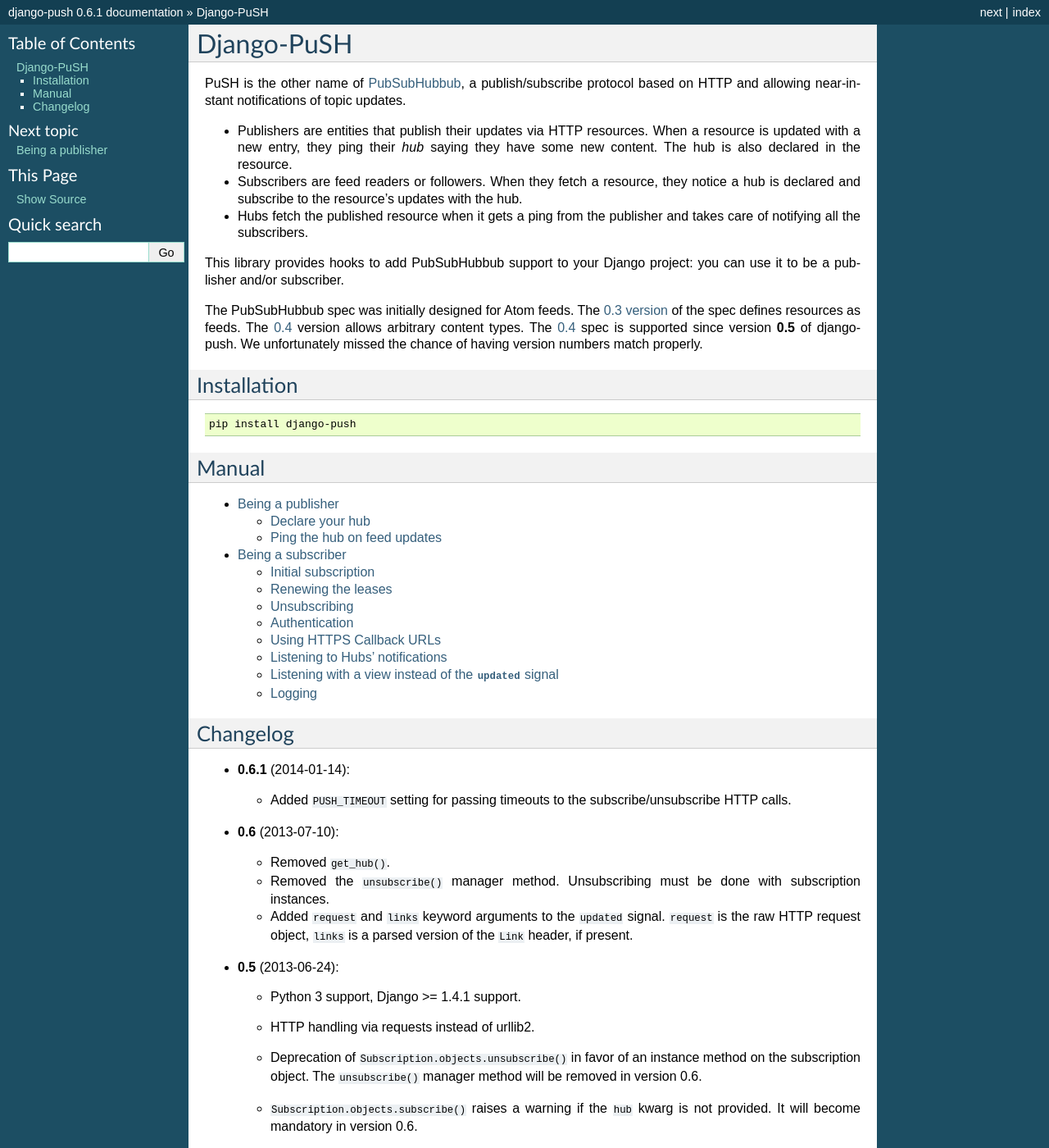
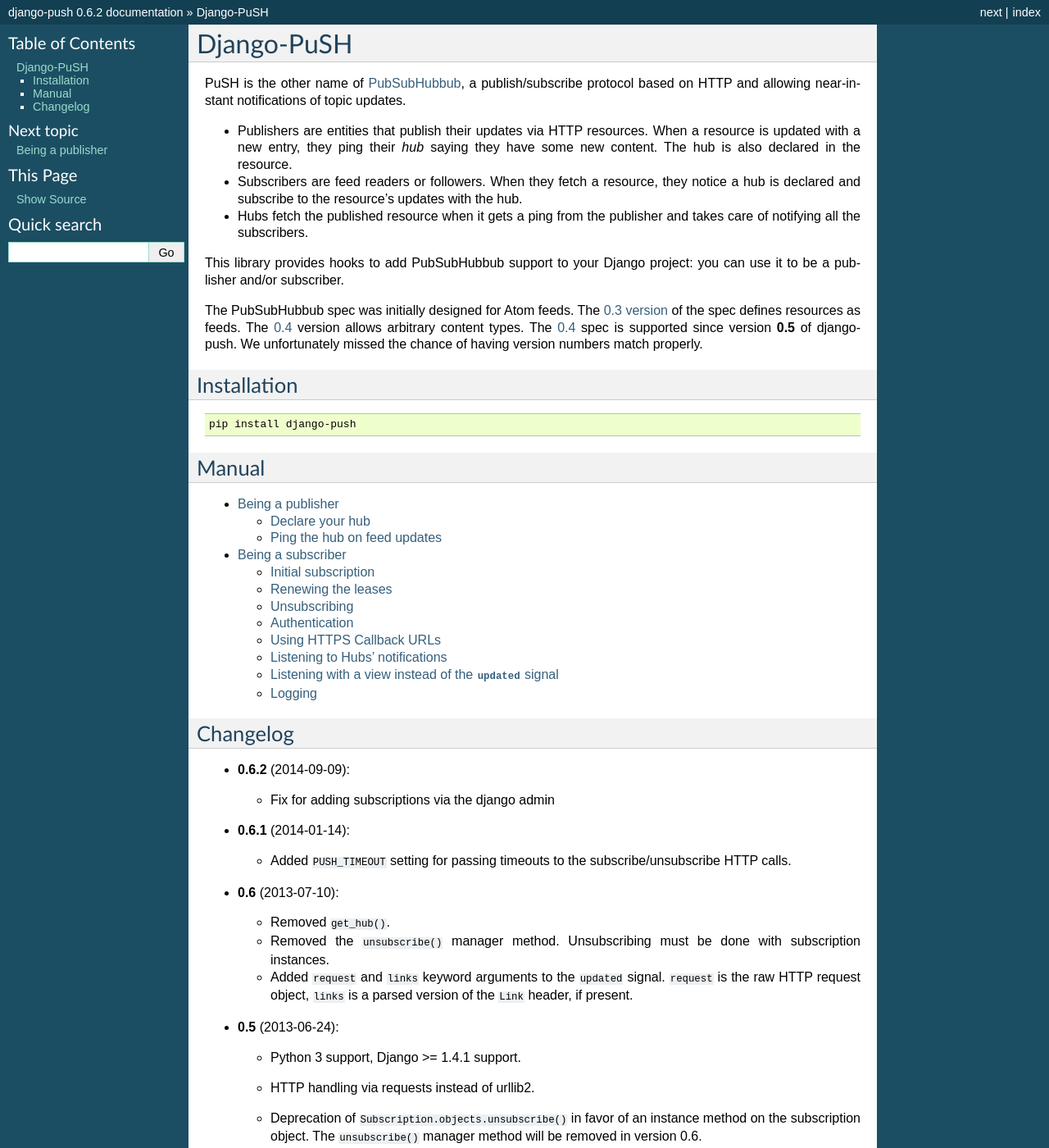
Before and after one commit to brutasse/django-push, a Sphinx documentation site: the page built from docs/index.rst, in a window 1280 px wide and 1400 px high. Shown: the whole window at 82% size. Built offline with Sphinx 7.4.7, drawn with Linux system fonts in a browser that asks for light colours; some of the changed text lies outside the part shown.

Commit message:
Bump to 0.6.2

```diff
--- a/django_push/__init__.py
+++ b/django_push/__init__.py
@@ -1,3 +1,3 @@
-__version__ = '0.6.1'
+__version__ = '0.6.2'
 
 UA = 'django-push/{0}'.format(__version__)
--- a/docs/conf.py
+++ b/docs/conf.py
@@ -45,9 +45,9 @@
 # built documents.
 #
 # The short X.Y version.
-version = '0.6.1'
+version = '0.6.2'
 # The full version, including alpha/beta/rc tags.
-release = '0.6.1'
+release = '0.6.2'
 
 # The language for content autogenerated by Sphinx. Refer to documentation
 # for a list of supported languages.
--- a/docs/index.rst
+++ b/docs/index.rst
@@ -48,6 +48,10 @@
 
 Changelog
 ---------
+
+* **0.6.2** (2014-09-09):
+
+  * Fix for adding subscriptions via the django admin
 
 * **0.6.1** (2014-01-14):
 
```
